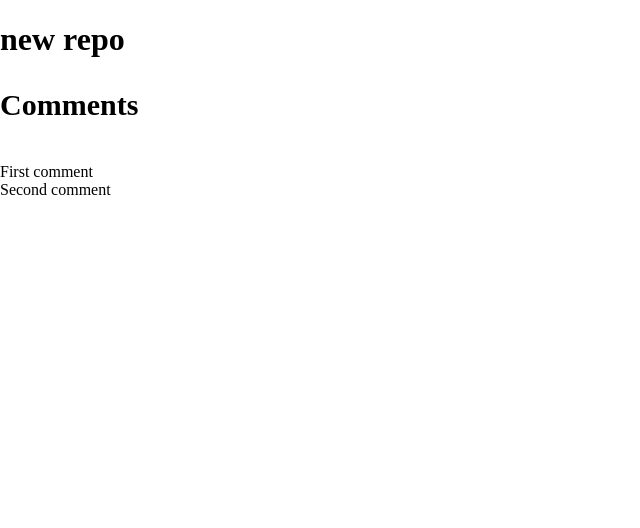
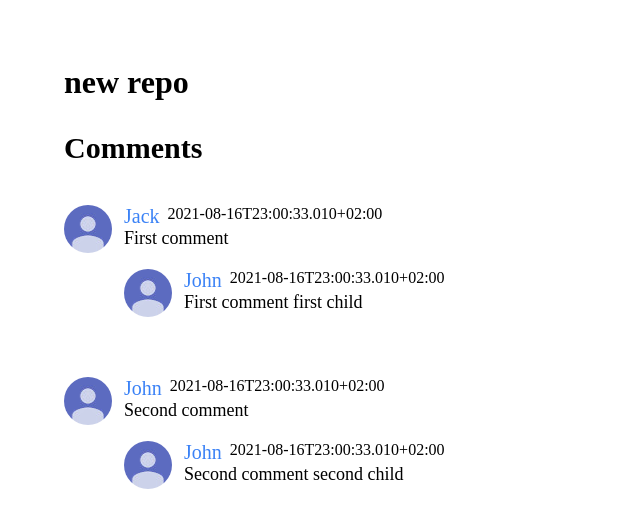
Before and after one commit to otter00/comments-tutorial, a React (Create React App) app: page / in a window 1280 px wide. Shown: the top 528 px of the page, without its empty margins (0-640 px from the left). Built offline with nearby package versions, Linux system fonts and the light colour scheme.

Commit message:
some basic comment components rendered

```diff
--- a/src/comments/Comments.js
+++ b/src/comments/Comments.js
@@ -1,5 +1,6 @@
 import { useEffect, useState } from "react";
 import { getComments as getCommentsApi } from "../api";
+import SingleComment from "./SingleComment";
 
 const Comments = ({ currentUserId }) => {
   const [backendComments, setBackendComments] = useState([]);
@@ -7,6 +8,14 @@ const Comments = ({ currentUserId }) => {
   const rootComments = backendComments.filter(
     (backendComment) => backendComment.parentId === null
   );
+
+  const getReplies = (commentId) => {
+    return backendComments
+      .filter((backendComment) => backendComment.parentId === commentId)
+      .sort((a, b) => {
+        new Date(a.createdAt.getTime() - new Date(b.createdAt).getTime());
+      });
+  };
 
   console.log("backend comments", backendComments);
 
@@ -21,7 +30,13 @@ const Comments = ({ currentUserId }) => {
       <h3 className="comments-title">Comments</h3>
       <div className="comments-container">
         {rootComments.map((rootComment) => (
-          <div key={rootComment.id}>{rootComment.body}</div>
+          <>
+            <SingleComment
+              key={rootComment.id}
+              comment={rootComment}
+              replies={getReplies(rootComment.id)}
+            />
+          </>
         ))}
       </div>
     </div>
--- a/src/comments/SingleComment.js
+++ b/src/comments/SingleComment.js
@@ -1,5 +1,27 @@
-const SingleComment = () => {
-  return <div>Single Comment</div>;
+const SingleComment = ({ comment, replies }) => {
+  return (
+    <div className="comment">
+      <div className="comment-image-container">
+        <img src="../user-icon.png" alt="user-pic" />
+      </div>
+      <div className="comment-right-part">
+        <div className="comment-content">
+          <div className="comment-author">{comment.username}</div>
+          <div>{comment.createdAt}</div>
+        </div>
+        <div className="comment-text">{comment.body}</div>
+        {replies.length > 0 && (
+          <>
+            <div className="replies">
+              {replies.map((reply) => (
+                <SingleComment comment={reply} key={reply.id} replies={[]} />
+              ))}
+            </div>
+          </>
+        )}
+      </div>
+    </div>
+  );
 };
 
 export default SingleComment;
--- a/src/index.scss
+++ b/src/index.scss
@@ -1,4 +1,8 @@
 @import "./reset.scss";
+
+#root {
+  margin: 5%;
+}
 
 .comments {
   margin-top: 20px;
```
Also changed, not shown: public/user-icon.png (added).
